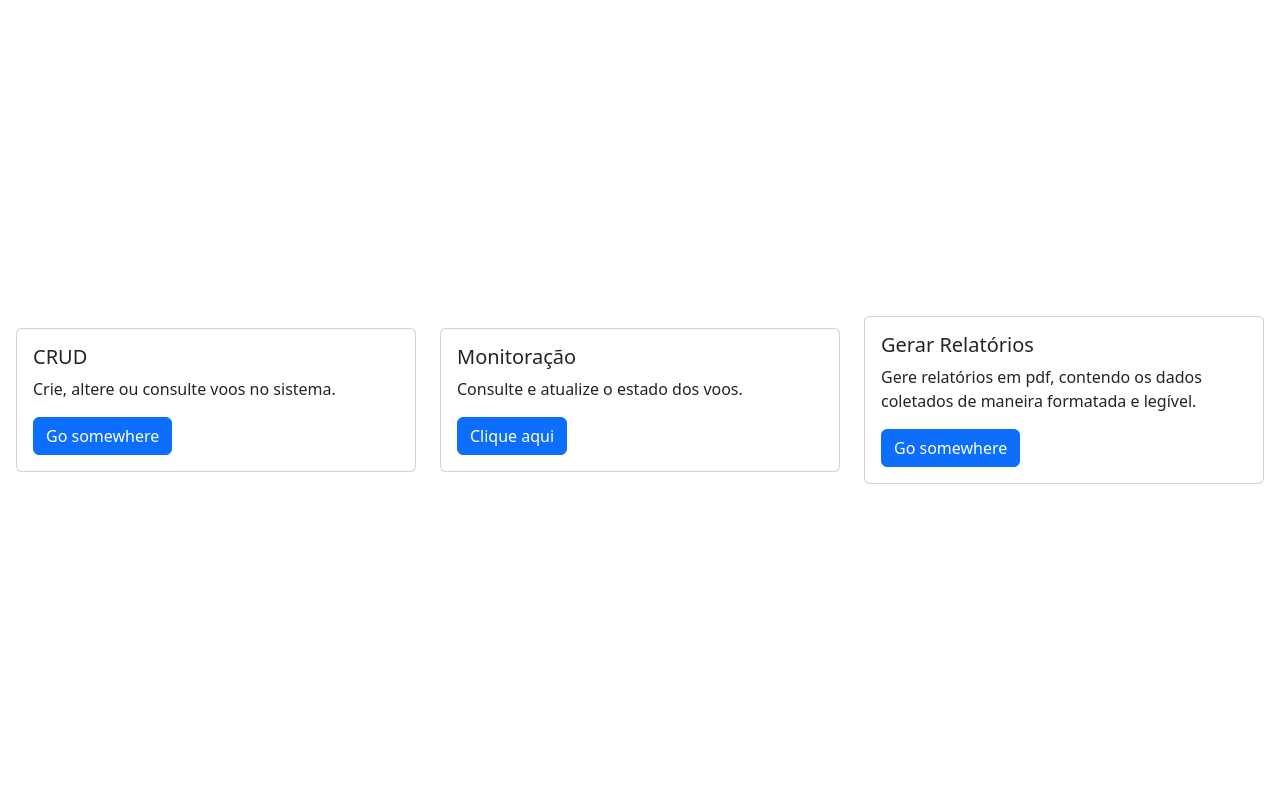
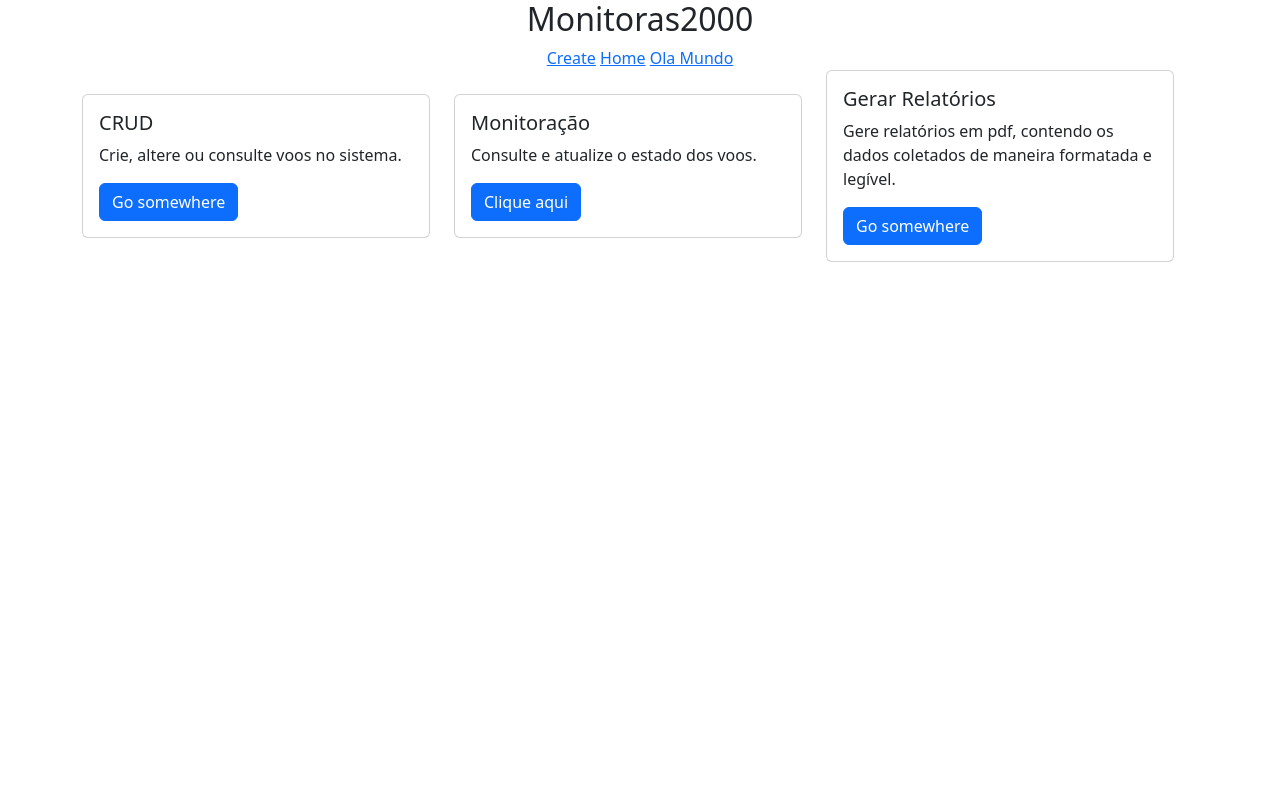
Before and after one commit to otaviootavio/webapp, a Django app: page /home/ in a window 1280 px wide. Run offline with Django 4.2, Linux system fonts and the light colour scheme.

Commit message:
Created menu bar

```diff
--- a/mysite/mysite/urls.py
+++ b/mysite/mysite/urls.py
@@ -18,10 +18,10 @@ from django.urls import path
 from app import views
 
 urlpatterns = [
-    path('admin/', admin.site.urls),
-    path('olamundo/', views.olamundo),
-    path('create/', views.create),
-    path('home/', views.home),
-    path('monitoracao/', views.monitoracao),
+    path('admin/', admin.site.urls, name='admin'),
+    path('olamundo/', views.olamundo, name='olamundo'),
+    path('create/', views.create, name='create'),
+    path('home/', views.home, name='home'),
+    path('monitoracao/', views.monitoracao, name='monitoracao'),
     path('login/', views.login, name='login'),
 ]
--- a/mysite/template/base.html
+++ b/mysite/template/base.html
@@ -22,9 +22,16 @@
     <div class="container text-center">
         <div class="row">
           <div class="col">
-            <h2>Monitoração</h2>
+            <h2>Monitoras2000</h2>
           </div>
         </div>
+        <div class="row">
+            <div class="col">
+              <a href="{% url 'create' %}" >Create</a>
+              <a href="{% url 'home' %}" >Home</a>
+              <a href="{% url 'olamundo' %}" >Ola Mundo</a>
+            </div>
+          </div>
       </div>
     <div class="content container">
         <div class="row">
--- a/mysite/template/home.html
+++ b/mysite/template/home.html
@@ -1,25 +1,7 @@
+{% extends 'base.html' %}
 
-{% load static %}
-<!DOCTYPE html>
-<html>
-<head>
-    <meta charset='utf-8'>
-    <meta http-equiv='X-UA-Compatible' content='IE=edge'>
-    <title>Página inicial</title>
+{% block content %}
 
-    <meta charset="UTF-8">
-    <meta name="viewport" content="width=device-width, initial-scale=1.0">
-    <meta http-equiv="X-UA-Compatible" content="ie=edge">
-    <!-- CSS only -->
-    <link href="https://cdn.jsdelivr.net/npm/bootstrap@5.2.2/dist/css/bootstrap.min.css" rel="stylesheet"
-        integrity="sha384-Zenh87qX5JnK2Jl0vWa8Ck2rdkQ2Bzep5IDxbcnCeuOxjzrPF/et3URy9Bv1WTRi" crossorigin="anonymous">
-    <!-- JavaScript Bundle with Popper -->
-    <script src="https://cdn.jsdelivr.net/npm/bootstrap@5.2.2/dist/js/bootstrap.bundle.min.js"
-        integrity="sha384-OERcA2EqjJCMA+/3y+gxIOqMEjwtxJY7qPCqsdltbNJuaOe923+mo//f6V8Qbsw3"
-        crossorigin="anonymous"></script>
-</head>
-</head>
-<body class="vh-100 px-3">
   <div class="row align-items-center h-100">
     <div class="col-sm">
       <div class="card h-100">
@@ -52,5 +34,5 @@
     </div>
 
   </div>
-</body>
-</html>
+
+{% endblock %}
--- a/mysite/template/ola_mundo.html
+++ b/mysite/template/ola_mundo.html
@@ -1,3 +1,7 @@
+{% extends 'base.html' %}
+
+{% block content %}
+
 <!DOCTYPE html>
 <html>
 <head>
@@ -9,3 +13,5 @@
     Ola Mundo!
 </body>
 </html>
+
+{% endblock %}
```
